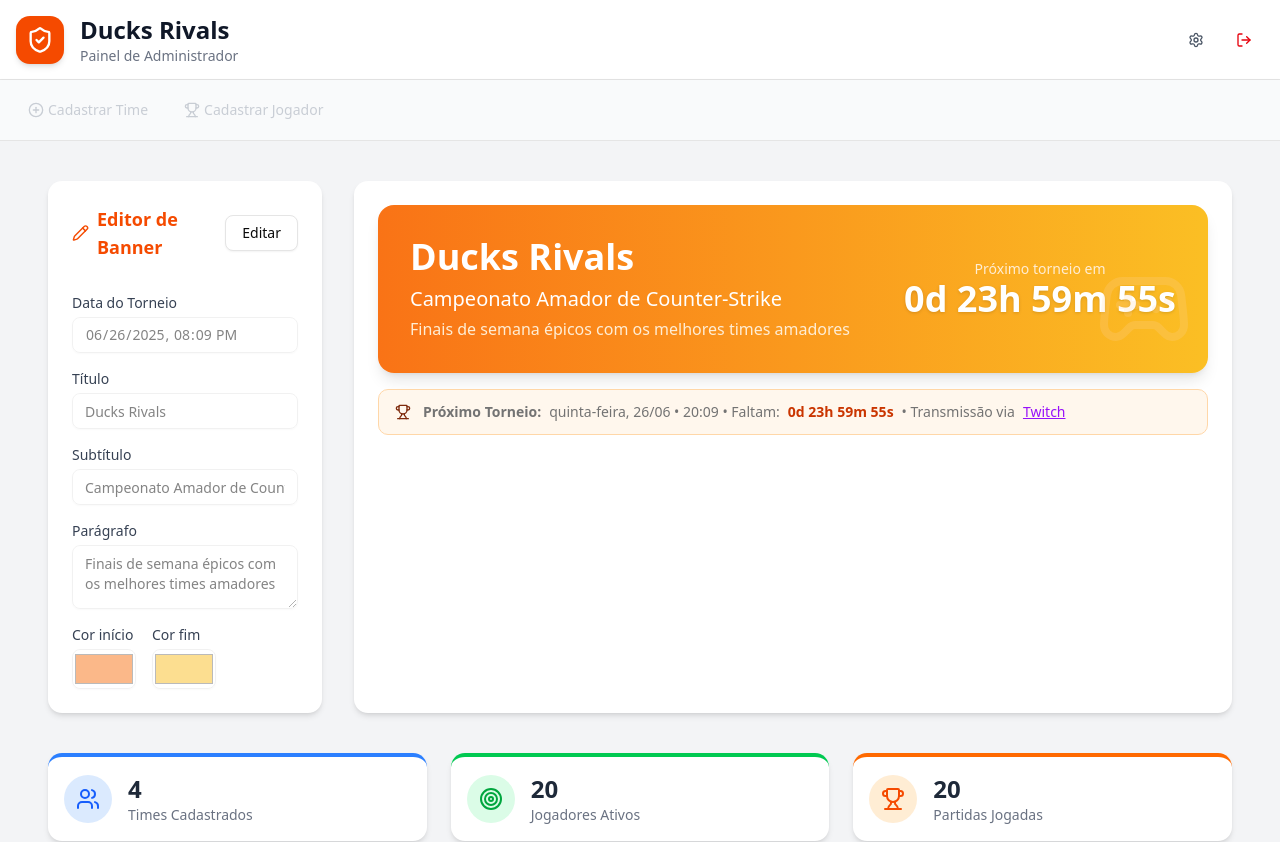
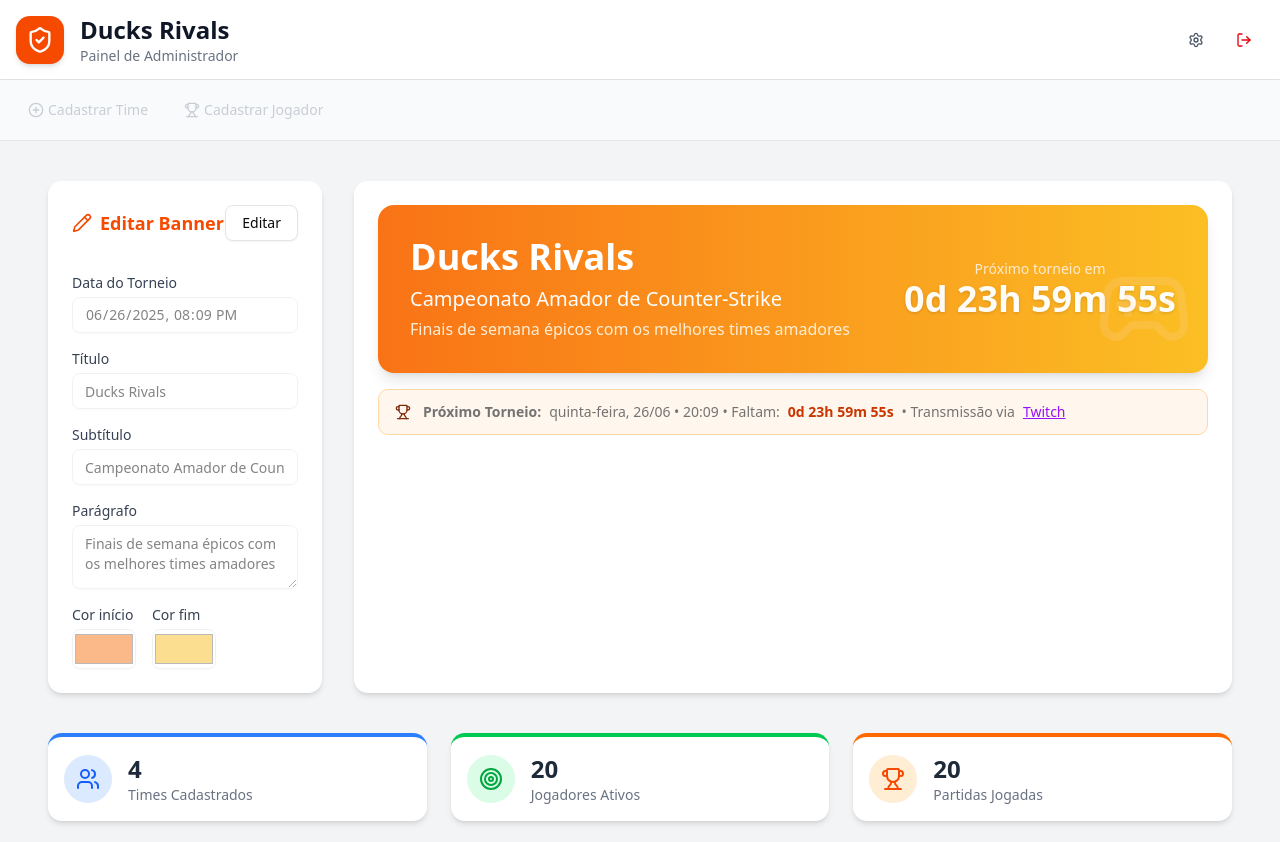
Before and after one commit to deploy-easypanel/rivals_web, a Next.js app: page /admin in a window 1280 px wide. Shown: the top 842 px of the page. Built offline with nearby package versions, Linux system fonts and the light colour scheme.

Commit message:
fix: update banner editor heading text for clarity

```diff
--- a/src/components/admin/AdminBanner.tsx
+++ b/src/components/admin/AdminBanner.tsx
@@ -119,7 +119,7 @@ export default function AdminBanner() {
         <div className="flex items-center justify-between">
           <h2 className="text-lg font-semibold text-orange-600 flex items-center gap-2">
             <Pencil className="w-5 h-5" />
-            Editor de Banner
+            Editar Banner
           </h2>
 
           {isEditing ? (
```
